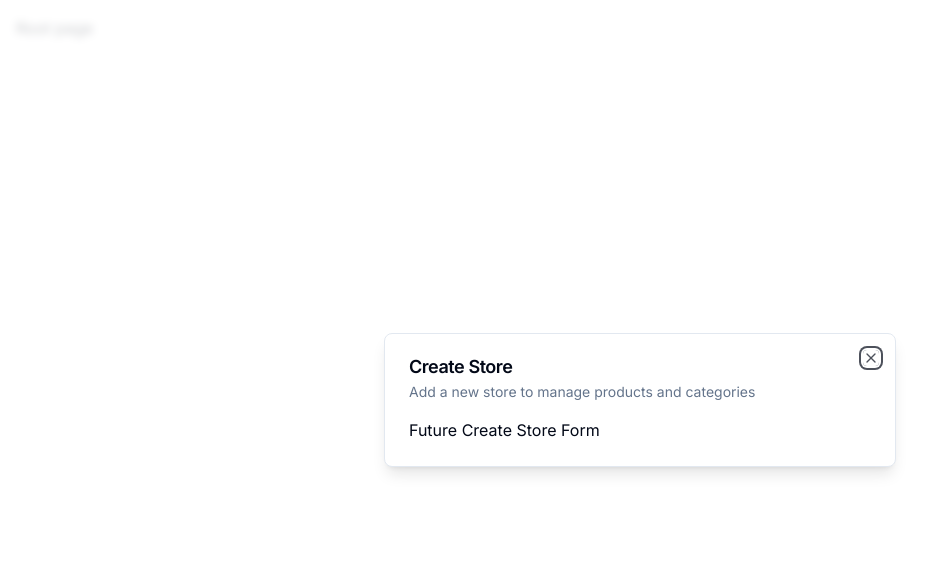
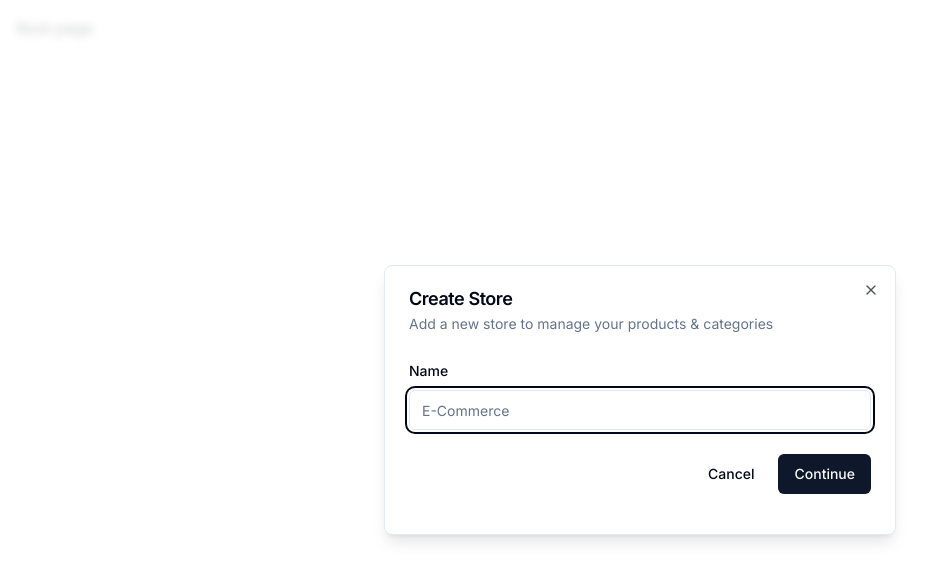
Before and after one commit to BogdanStanescu/ecommerce-dashboard, a Next.js app: page / in a window 1280 px wide. Shown: the top 580 px of the page, without its empty margins (0-940 px from the left). Built offline with nearby package versions, Linux system fonts and the light colour scheme.

Commit message:
feat: create store modal UI component

```diff
--- a/app/(root)/page.tsx
+++ b/app/(root)/page.tsx
@@ -1,6 +1,7 @@
 "use client";
+
+import { useEffect } from "react";
 import { useStoreModal } from "@/hooks/use-store-modal";
-import { useEffect } from "react";
 
 const SetupPage = () => {
   const onOpen = useStoreModal((state) => state.onOpen);
--- a/app/layout.tsx
+++ b/app/layout.tsx
@@ -1,5 +1,5 @@
 import { ModalProvider } from "@/providers/modal-provider";
-import { ClerkProvider } from "@clerk/nextjs";
+import { ClerkProvider, UserButton } from "@clerk/nextjs";
 import type { Metadata } from "next";
 import { Inter } from "next/font/google";
 import "./globals.css";
@@ -21,6 +21,7 @@
       <html lang="en">
         <body className={inter.className}>
           <ModalProvider />
+
           {children}
         </body>
       </html>
--- a/components/modals/store-modal.tsx
+++ b/components/modals/store-modal.tsx
@@ -1,19 +1,76 @@
 "use client";
 
 import { useStoreModal } from "@/hooks/use-store-modal";
+import { useForm } from "react-hook-form";
+import { z } from "zod";
 import { Modal } from "../ui/modal";
+import { zodResolver } from "@hookform/resolvers/zod";
+import {
+  Form,
+  FormControl,
+  FormField,
+  FormItem,
+  FormLabel,
+  FormMessage,
+} from "@/components/ui/form";
+import { Input } from "../ui/input";
+import { Button } from "../ui/button";
+
+const formSchema = z.object({
+  name: z.string().trim().min(1, "Store name is required"),
+});
+
+type FormValues = z.infer<typeof formSchema>;
 
 export const StoreModal = () => {
   const storeModal = useStoreModal();
 
+  const form = useForm<FormValues>({
+    resolver: zodResolver(formSchema),
+  });
+
+  const onSubmit = async (values: FormValues) => {
+    console.log(values);
+  };
+
   return (
     <Modal
       title="Create Store"
-      description="Add a new store to manage products and categories"
+      description="Add a new store to manage your products & categories"
       isOpen={storeModal.isOpen}
       onClose={storeModal.onClose}
     >
-      Future Create Store Form
+      <div className="space-y-4 pt-2 pb-4">
+        <Form {...form}>
+          <form onSubmit={form.handleSubmit(onSubmit)}>
+            <FormField
+              control={form.control}
+              name="name"
+              render={({ field }) => (
+                <FormItem>
+                  <FormLabel>Name</FormLabel>
+                  <FormControl>
+                    <Input
+                      {...field}
+                      placeholder="E-Commerce"
+                      autoComplete="off"
+                    />
+                  </FormControl>
+                  <FormMessage />
+                </FormItem>
+              )}
+            />
+
+            <div className="w-full flex items-center justify-end pt-6 space-x-2">
+              <Button variant="ghost" onClick={storeModal.onClose}>
+                Cancel
+              </Button>
+
+              <Button type="submit">Continue</Button>
+            </div>
+          </form>
+        </Form>
+      </div>
     </Modal>
   );
 };
--- /dev/null
+++ b/components/ui/form.tsx
@@ -0,0 +1,176 @@
+import * as React from "react"
+import * as LabelPrimitive from "@radix-ui/react-label"
+import { Slot } from "@radix-ui/react-slot"
+import {
+  Controller,
+  ControllerProps,
+  FieldPath,
+  FieldValues,
+  FormProvider,
+  useFormContext,
+} from "react-hook-form"
+
+import { cn } from "@/lib/utils"
+import { Label } from "@/components/ui/label"
+
+const Form = FormProvider
+
+type FormFieldContextValue<
+  TFieldValues extends FieldValues = FieldValues,
+  TName extends FieldPath<TFieldValues> = FieldPath<TFieldValues>
+> = {
+  name: TName
+}
+
+const FormFieldContext = React.createContext<FormFieldContextValue>(
+  {} as FormFieldContextValue
+)
+
+const FormField = <
+  TFieldValues extends FieldValues = FieldValues,
+  TName extends FieldPath<TFieldValues> = FieldPath<TFieldValues>
+>({
+  ...props
+}: ControllerProps<TFieldValues, TName>) => {
+  return (
+    <FormFieldContext.Provider value={{ name: props.name }}>
+      <Controller {...props} />
+    </FormFieldContext.Provider>
+  )
+}
+
+const useFormField = () => {
+  const fieldContext = React.useContext(FormFieldContext)
+  const itemContext = React.useContext(FormItemContext)
+  const { getFieldState, formState } = useFormContext()
+
+  const fieldState = getFieldState(fieldContext.name, formState)
+
+  if (!fieldContext) {
+    throw new Error("useFormField should be used within <FormField>")
+  }
+
+  const { id } = itemContext
+
+  return {
+    id,
+    name: fieldContext.name,
+    formItemId: `${id}-form-item`,
+    formDescriptionId: `${id}-form-item-description`,
+    formMessageId: `${id}-form-item-message`,
+    ...fieldState,
+  }
+}
+
+type FormItemContextValue = {
+  id: string
+}
+
+const FormItemContext = React.createContext<FormItemContextValue>(
+  {} as FormItemContextValue
+)
+
+const FormItem = React.forwardRef<
+  HTMLDivElement,
+  React.HTMLAttributes<HTMLDivElement>
+>(({ className, ...props }, ref) => {
+  const id = React.useId()
+
+  return (
+    <FormItemContext.Provider value={{ id }}>
+      <div ref={ref} className={cn("space-y-2", className)} {...props} />
+    </FormItemContext.Provider>
+  )
+})
+FormItem.displayName = "FormItem"
+
+const FormLabel = React.forwardRef<
+  React.ElementRef<typeof LabelPrimitive.Root>,
+  React.ComponentPropsWithoutRef<typeof LabelPrimitive.Root>
+>(({ className, ...props }, ref) => {
+  const { error, formItemId } = useFormField()
+
+  return (
+    <Label
+      ref={ref}
+      className={cn(error && "text-destructive", className)}
+      htmlFor={formItemId}
+      {...props}
+    />
+  )
+})
+FormLabel.displayName = "FormLabel"
+
+const FormControl = React.forwardRef<
+  React.ElementRef<typeof Slot>,
+  React.ComponentPropsWithoutRef<typeof Slot>
+>(({ ...props }, ref) => {
+  const { error, formItemId, formDescriptionId, formMessageId } = useFormField()
+
+  return (
+    <Slot
+      ref={ref}
+      id={formItemId}
+      aria-describedby={
+        !error
+          ? `${formDescriptionId}`
+          : `${formDescriptionId} ${formMessageId}`
+      }
+      aria-invalid={!!error}
+      {...props}
+    />
+  )
+})
+FormControl.displayName = "FormControl"
+
+const FormDescription = React.forwardRef<
+  HTMLParagraphElement,
+  React.HTMLAttributes<HTMLParagraphElement>
+>(({ className, ...props }, ref) => {
+  const { formDescriptionId } = useFormField()
+
+  return (
+    <p
+      ref={ref}
+      id={formDescriptionId}
+      className={cn("text-sm text-muted-foreground", className)}
+      {...props}
+    />
+  )
+})
+FormDescription.displayName = "FormDescription"
+
+const FormMessage = React.forwardRef<
+  HTMLParagraphElement,
+  React.HTMLAttributes<HTMLParagraphElement>
+>(({ className, children, ...props }, ref) => {
+  const { error, formMessageId } = useFormField()
+  const body = error ? String(error?.message) : children
+
+  if (!body) {
+    return null
+  }
+
+  return (
+    <p
+      ref={ref}
+      id={formMessageId}
+      className={cn("text-sm font-medium text-destructive", className)}
+      {...props}
+    >
+      {body}
+    </p>
+  )
+})
+FormMessage.displayName = "FormMessage"
+
+export {
+  useFormField,
+  Form,
+  FormItem,
+  FormLabel,
+  FormControl,
+  FormDescription,
+  FormMessage,
+  FormField,
+}
--- /dev/null
+++ b/components/ui/input.tsx
@@ -0,0 +1,25 @@
+import * as React from "react"
+
+import { cn } from "@/lib/utils"
+
+export interface InputProps
+  extends React.InputHTMLAttributes<HTMLInputElement> {}
+
+const Input = React.forwardRef<HTMLInputElement, InputProps>(
+  ({ className, type, ...props }, ref) => {
+    return (
+      <input
+        type={type}
+        className={cn(
+          "flex h-10 w-full rounded-md border border-input bg-background px-3 py-2 text-sm ring-offset-background file:border-0 file:bg-transparent file:text-sm file:font-medium placeholder:text-muted-foreground focus-visible:outline-none focus-visible:ring-2 focus-visible:ring-ring focus-visible:ring-offset-2 disabled:cursor-not-allowed disabled:opacity-50",
+          className
+        )}
+        ref={ref}
+        {...props}
+      />
+    )
+  }
+)
+Input.displayName = "Input"
+
+export { Input }
--- /dev/null
+++ b/components/ui/label.tsx
@@ -0,0 +1,26 @@
+"use client"
+
+import * as React from "react"
+import * as LabelPrimitive from "@radix-ui/react-label"
+import { cva, type VariantProps } from "class-variance-authority"
+
+import { cn } from "@/lib/utils"
+
+const labelVariants = cva(
+  "text-sm font-medium leading-none peer-disabled:cursor-not-allowed peer-disabled:opacity-70"
+)
+
+const Label = React.forwardRef<
+  React.ElementRef<typeof LabelPrimitive.Root>,
+  React.ComponentPropsWithoutRef<typeof LabelPrimitive.Root> &
+    VariantProps<typeof labelVariants>
+>(({ className, ...props }, ref) => (
+  <LabelPrimitive.Root
+    ref={ref}
+    className={cn(labelVariants(), className)}
+    {...props}
+  />
+))
+Label.displayName = LabelPrimitive.Root.displayName
+
+export { Label }
```
